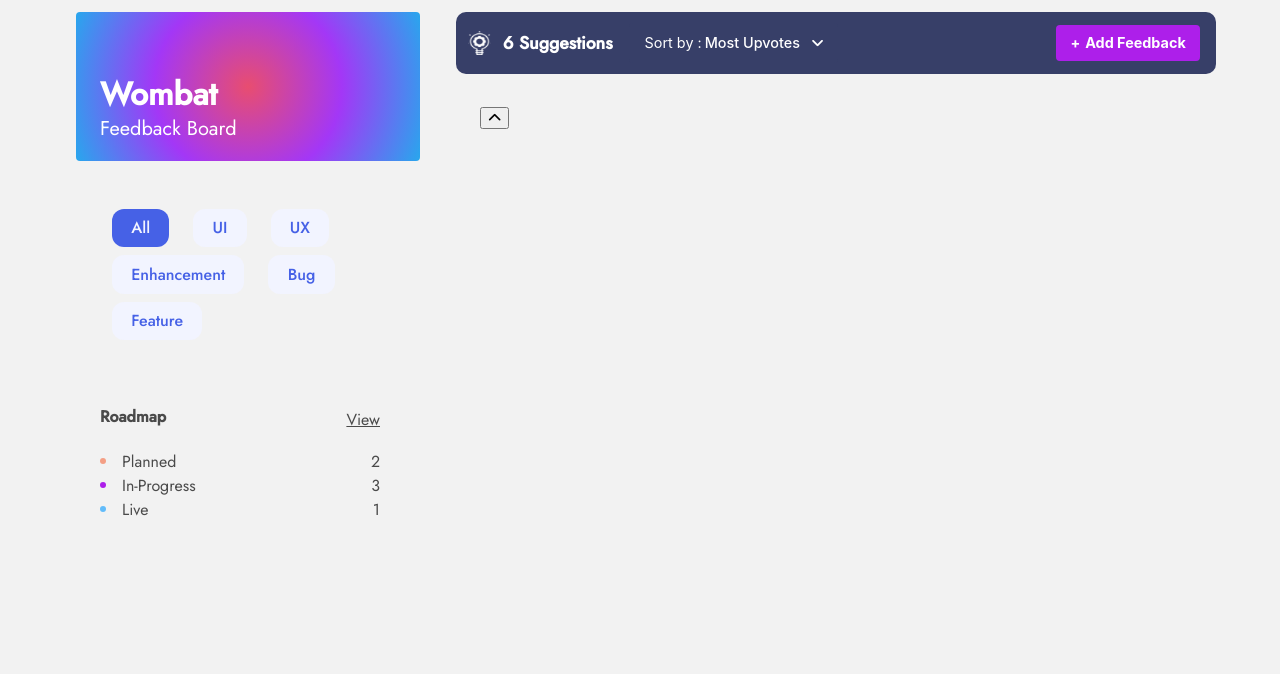
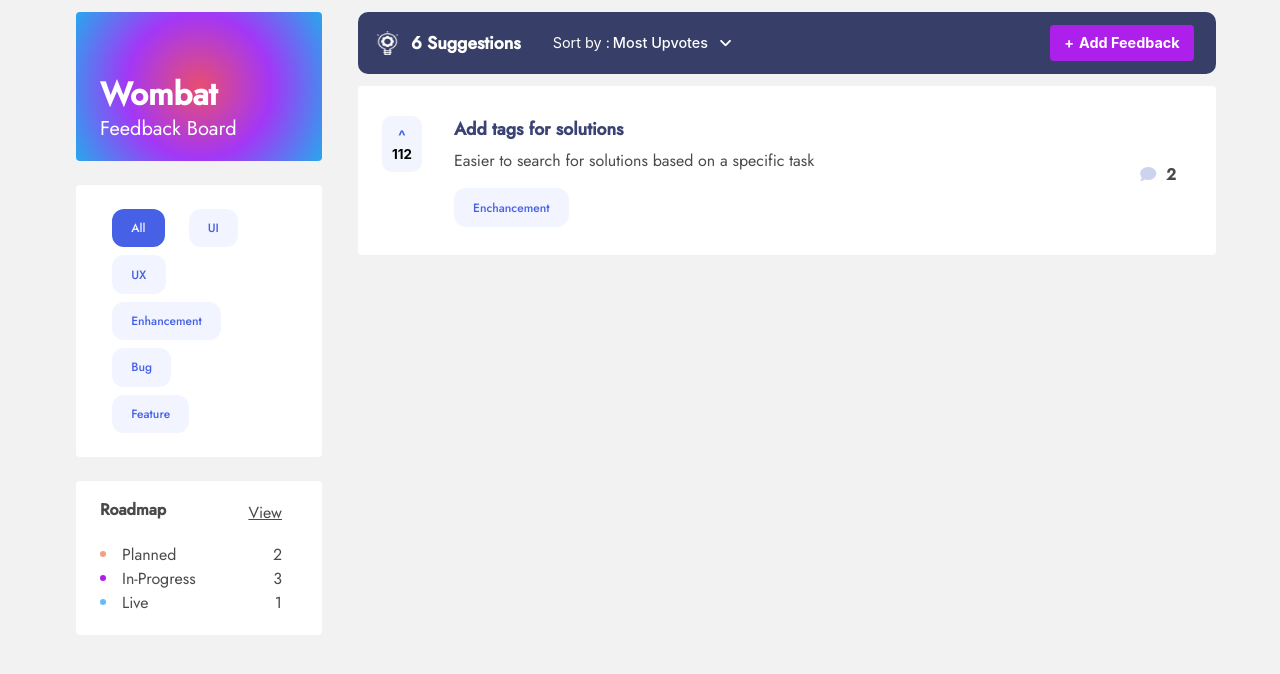
Before and after one commit to jose-a-dlc05/product-feedback-app-FE, a React (Create React App) app: page / in a window 1280 px wide. Shown: the top 674 px of the page. Built offline with nearby package versions, Linux system fonts and the light colour scheme.

Commit message:
Added the button, content and comments

```diff
--- a/src/components/Feedback/Feedback.component.jsx
+++ b/src/components/Feedback/Feedback.component.jsx
@@ -1,11 +1,11 @@
 import React from 'react';
 import FeedbackCard from '../FeedbackCard/FeedbackCard.component';
-import './Feedback.styles.scss';
+import styles from './Feedback.module.scss';
 
 function Feedback() {
 	return (
-		<div class='tile is-parent feedback'>
-			<section class='tile is-child notification'>
+		<div className={`tile is-parent ${styles.feedback}`}>
+			<section className='tile is-child notification'>
 				<FeedbackCard />
 			</section>
 		</div>
--- a/src/components/Feedback/Feedback.styles.scss
+++ b/src/components/Feedback/Feedback.module.scss
@@ -7,4 +7,6 @@
 .feedback {
 	padding-left: 0 !important;
 	padding-right: 0 !important;
+	display: flex;
+	flex-direction: column;
 }
--- a/src/components/FeedbackCard/FeedbackCard.component.jsx
+++ b/src/components/FeedbackCard/FeedbackCard.component.jsx
@@ -1,14 +1,34 @@
 import React from 'react';
-import { FontAwesomeIcon } from '@fortawesome/react-fontawesome';
+import feedbackCardStyles from './FeedbackCard.module.scss';
 
 function FeedbackCard() {
 	return (
-		<div>
-			<button>
-				<span>
-					<i className='fa-solid fa-chevron-up'></i>
+		<div className={feedbackCardStyles.feedbackCard}>
+			<div className={feedbackCardStyles.leftPos}>
+				<button className={feedbackCardStyles.upvoteBtn}>
+					<span className={feedbackCardStyles.arrow}>^</span>
+					<span className={feedbackCardStyles.upvoteAmt}>112</span>
+				</button>
+				<div className={feedbackCardStyles.cardContent}>
+					<h4>Add tags for solutions</h4>
+					<p>Easier to search for solutions based on a specific task</p>
+					<span class='tag tag-btn is-small my-2'>Enchancement</span>
+				</div>
+			</div>
+			<div className={feedbackCardStyles.commentAmt}>
+				<span
+					className={feedbackCardStyles.commentIcon}
+					style={{ marginRight: '10px' }}
+				>
+					<i className={`fas fa-comment`} style={{ color: '#CDD2EE' }}></i>
 				</span>
-			</button>
+				<span
+					className={feedbackCardStyles.commentNum}
+					style={{ fontWeight: 'bold' }}
+				>
+					2
+				</span>
+			</div>
 		</div>
 	);
 }
--- /dev/null
+++ b/src/components/FeedbackCard/FeedbackCard.module.scss
@@ -0,0 +1,58 @@
+.feedbackCard {
+	width: 100%;
+	background-color: #ffffff;
+	padding: 0;
+	display: flex;
+	margin-top: 10px;
+	/*Vertical center alignment:*/
+	align-items: center;
+	justify-content: space-around;
+	flex-grow: 1;
+	.leftPos {
+		display: flex;
+		align-items: center;
+		flex-grow: 1;
+		.upvoteBtn {
+			display: flex;
+			flex-direction: column;
+			align-items: center;
+			background-color: #f2f4fe;
+			border: none;
+			padding: 10px;
+			align-self: flex-start;
+			border-radius: 10px;
+
+			.arrow {
+				font-size: 1.2em;
+				color: #4661e6;
+				font-weight: bolder;
+			}
+
+			.upvoteAmt {
+				font-weight: bolder;
+			}
+		}
+		.cardContent {
+			justify-self: flex-start;
+			margin-left: 2em;
+			h4 {
+				font-size: 1.1em;
+				font-weight: bolder;
+				color: #3a4374;
+			}
+
+			p {
+				margin: 7px 0;
+			}
+		}
+
+		.commentAmt {
+			.commentIcon {
+				margin-right: 10px;
+			}
+			.commentNum {
+				font-weight: bold;
+			}
+		}
+	}
+}
--- a/src/components/Navigation/Navigation.component.jsx
+++ b/src/components/Navigation/Navigation.component.jsx
@@ -11,14 +11,14 @@ import Feedback from '../Feedback/Feedback.component';
 function Navigation() {
 	return (
 		<div className='columns'>
-			<div className='column is-4 tile'>
+			<div className='column is-3 tile'>
 				<div className='tile is-parent is-vertical'>
 					<TitleTile />
 					<TagTile />
 					<RoadmapTile />
 				</div>
 			</div>
-			<div className='column is-8 mt-3'>
+			<div className='column is-9 mt-3'>
 				<Navbar />
 				<Feedback />
 			</div>
--- a/src/components/Tag_Tile/TagTile.component.jsx
+++ b/src/components/Tag_Tile/TagTile.component.jsx
@@ -3,12 +3,12 @@ import React from 'react';
 function TagTile() {
 	return (
 		<section className='tile is-child notification'>
-			<span class='tag tag-btn is-medium mx-3 my-1 active-tag'>All</span>
-			<span class='tag tag-btn is-medium mx-3 my-1'>UI</span>
-			<span class='tag tag-btn is-medium mx-3 my-1'>UX</span>
-			<span class='tag tag-btn is-medium mx-3 my-1'>Enhancement</span>
-			<span class='tag tag-btn is-medium mx-3 my-1'>Bug</span>
-			<span class='tag tag-btn is-medium mx-3 my-1'>Feature</span>
+			<span class='tag tag-btn is-small mx-3 my-1 active-tag'>All</span>
+			<span class='tag tag-btn is-small mx-3 my-1'>UI</span>
+			<span class='tag tag-btn is-small mx-3 my-1'>UX</span>
+			<span class='tag tag-btn is-small mx-3 my-1'>Enhancement</span>
+			<span class='tag tag-btn is-small mx-3 my-1'>Bug</span>
+			<span class='tag tag-btn is-small mx-3 my-1'>Feature</span>
 		</section>
 	);
 }
```
